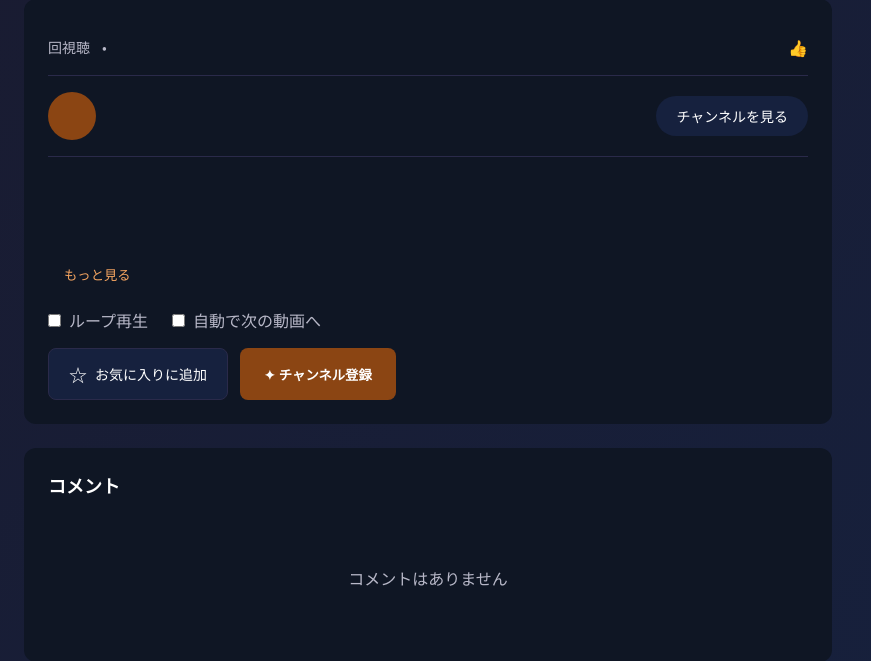
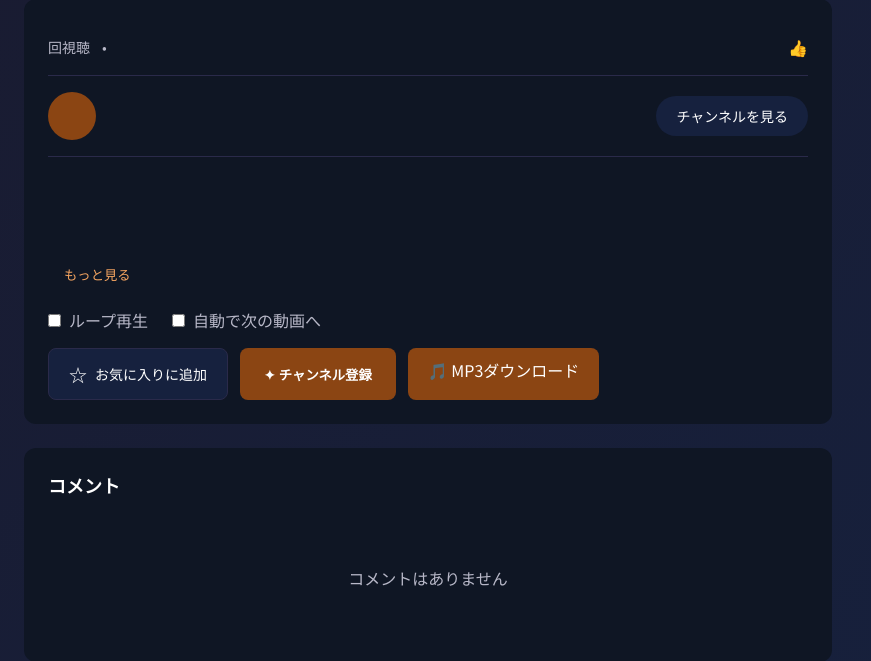
Before and after one commit to banana-coco/choco-tube, a Flask app: page /watch?v=dQw4w9WgXcQ in a window 1280 px wide. Shown: the part 630-1291 px from the top of the page, without its empty margins (0-871 px from the left). Run offline with Flask 2, Linux system fonts and the light colour scheme; the visitor is signed in with stand-in values (Sample User, id 1); data that the repository does not hold is empty; some libraries are stand-ins or nearby versions.

Commit message:
Update watch.html

```diff
--- a/templates/watch.html
+++ b/templates/watch.html
@@ -165,11 +165,9 @@
                 <button class="subscribe-btn" id="subscribeChannelBtn" data-channel-id="{{ video.authorId }}" data-channel-name="{{ video.author }}">
                     <span class="subscribe-icon">✦</span> チャンネル登録
                 </button>
-                {% if video.audioUrl %}
-                <a href="{{ video.audioUrl }}" download="{{ video.title }}.mp3" class="download-btn audio-btn">
+                <a href="/api/internal-download/{{ video_id }}?format=mp3" download="{{ video.title }}.mp3" class="download-btn audio-btn">
                     🎵 MP3ダウンロード
                 </a>
-                {% endif %}
                 {% if video.videoUrls and video.videoUrls[0] %}
                 <a href="{{ video.videoUrls[0] }}" download="{{ video.title }}" class="download-btn">
                     ⬇️ ビデオダウンロード
```
